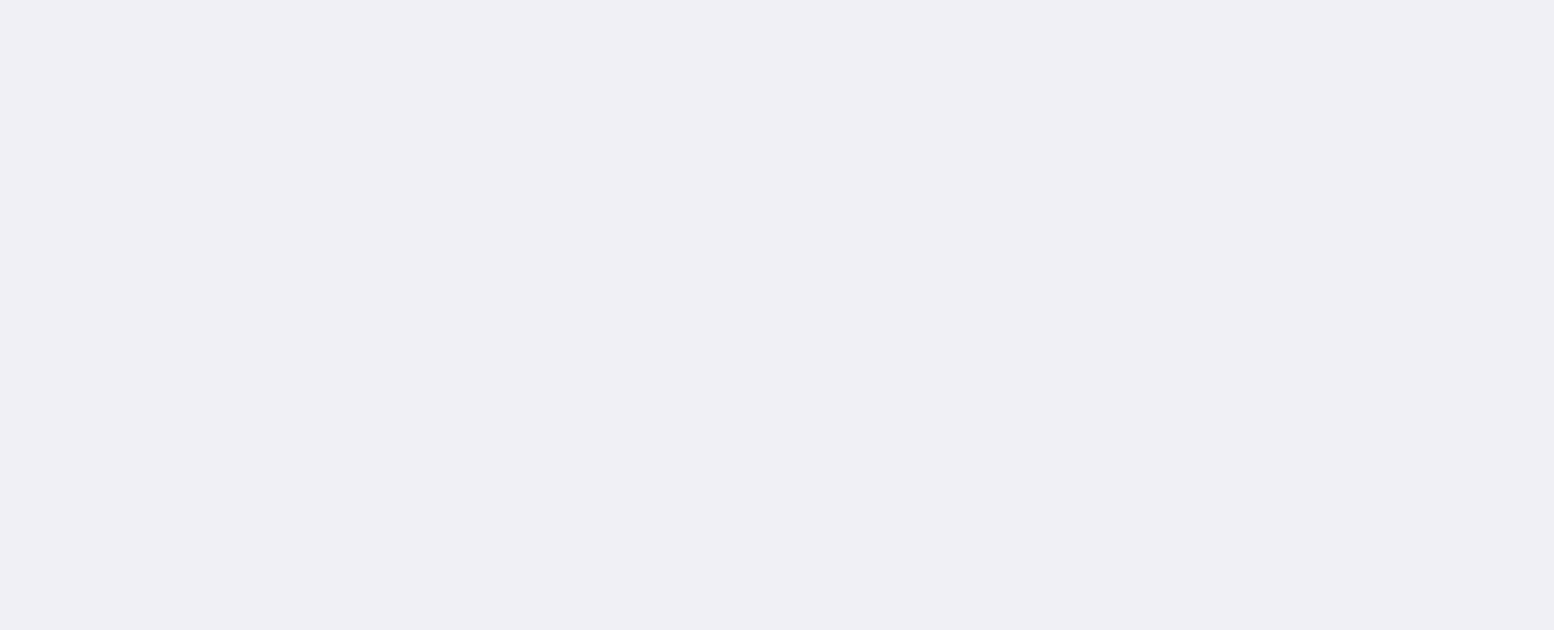
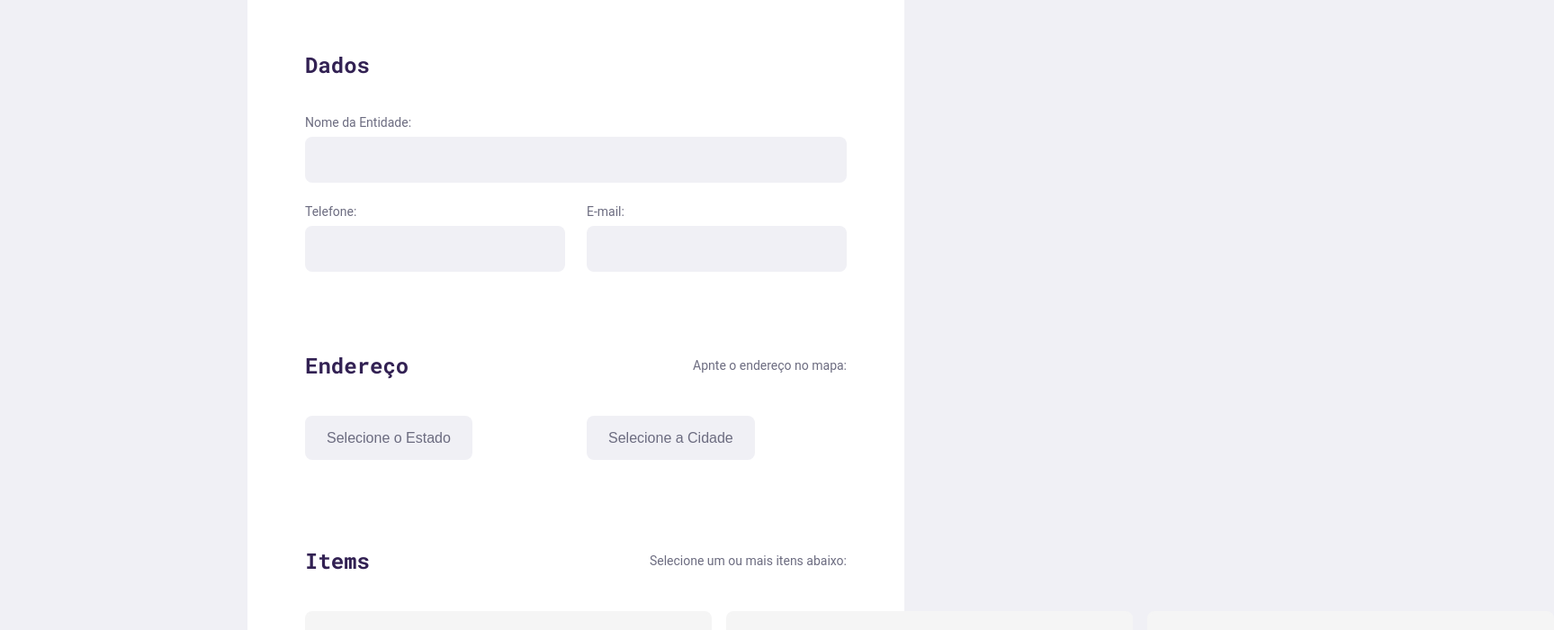
Before and after one commit to Bignotto/nlw01, a React (Create React App) app in the folder web/: page /cadastro in a window 1280 px wide. Shown: the part 340-1040 px from the top of the page at 90% size, 1727 px wide, since content can reach past the window. Before the commit the page ends 800 px from the top, so only its background shows below. Built offline with nearby package versions, Linux system fonts and the light colour scheme.

Commit message:
aula3 formulario criado

```diff
--- a/web/src/pages/CreatePoint/index.tsx
+++ b/web/src/pages/CreatePoint/index.tsx
@@ -3,9 +3,104 @@
 */
 
 import React from "react";
+import { Link } from "react-router-dom";
+import { FiArrowLeft } from "react-icons/fi";
+
+import "./styles.css";
+import logo from "../../assets/logo.svg";
 
 const CreatePoint = () => {
-  return <h1>Big Rules on CreatePoint page</h1>;
+  return (
+    <div id="page-create-point">
+      <header>
+        <img src={logo} alt="logo" />
+        <Link to="/">
+          <FiArrowLeft />
+          Voltar para Home
+        </Link>
+      </header>
+      <form>
+        <h1>
+          Cadastro de <br />
+          Ponto de Coleta
+        </h1>
+        <fieldset>
+          <legend>
+            <h2>Dados</h2>
+          </legend>
+          <div className="field">
+            <label htmlFor="name">Nome da Entidade:</label>
+            <input type="text" name="name" id="name" />
+          </div>
+          <div className="field-group">
+            <div className="field">
+              <label htmlFor="telefone">Telefone:</label>
+              <input type="text" name="telefone" id="telefone" />
+            </div>
+            <div className="field">
+              <label htmlFor="email">E-mail:</label>
+              <input type="email" name="email" id="email" />
+            </div>
+          </div>
+        </fieldset>
+        <fieldset>
+          <legend>
+            <h2>Endereço</h2>
+            <span>Apnte o endereço no mapa:</span>
+          </legend>
+          <div className="field-group">
+            <div className="field">
+              <label htmlFor="uf">
+                <select name="uf" id="uf">
+                  <option value="0">Selecione o Estado</option>
+                </select>
+              </label>
+            </div>
+            <div className="field">
+              <label htmlFor="city">
+                <select name="city" id="city">
+                  <option value="0">Selecione a Cidade</option>
+                </select>
+              </label>
+            </div>
+          </div>
+        </fieldset>
+        <fieldset>
+          <legend>
+            <h2>Items</h2>
+            <span>Selecione um ou mais itens abaixo:</span>
+          </legend>
+          <ul className="items-grid">
+            <li>
+              <img src="http://localhost:3333/uploads/oleo.svg" alt="temp" />
+              <span>Óleo de Cozinha</span>
+            </li>
+            <li>
+              <img src="http://localhost:3333/uploads/oleo.svg" alt="temp" />
+              <span>Óleo de Cozinha</span>
+            </li>
+            <li>
+              <img src="http://localhost:3333/uploads/oleo.svg" alt="temp" />
+              <span>Óleo de Cozinha</span>
+            </li>
+            <li>
+              <img src="http://localhost:3333/uploads/oleo.svg" alt="temp" />
+              <span>Óleo de Cozinha</span>
+            </li>
+            <li>
+              <img src="http://localhost:3333/uploads/oleo.svg" alt="temp" />
+              <span>Óleo de Cozinha</span>
+            </li>
+            <li>
+              <img src="http://localhost:3333/uploads/oleo.svg" alt="temp" />
+              <span>Óleo de Cozinha</span>
+            </li>
+          </ul>
+        </fieldset>
+        <button type="submit">Cadastrar ponto de coleta</button>
+      </form>
+    </div>
+  );
 };
 
 export default CreatePoint;
--- a/web/src/CreatePoint.css
+++ b/web/src/pages/CreatePoint/styles.css
@@ -31,7 +31,7 @@
   margin: 80px auto;
   padding: 64px;
   max-width: 730px;
-  background: #FFF;
+  background: #fff;
   border-radius: 8px;
 
   display: flex;
@@ -79,16 +79,16 @@
   margin-bottom: 24px;
 }
 
-#page-create-point form .field input[type=text],
-#page-create-point form .field input[type=email],
-#page-create-point form .field input[type=number] {
+#page-create-point form .field input[type="text"],
+#page-create-point form .field input[type="email"],
+#page-create-point form .field input[type="number"] {
   flex: 1;
-  background: #F0F0F5;
+  background: #f0f0f5;
   border-radius: 8px;
   border: 0;
   padding: 16px 24px;
   font-size: 16px;
-  color: #6C6C80;
+  color: #6c6c80;
 }
 
 #page-create-point form .field select {
@@ -96,16 +96,16 @@
   -moz-appearance: none;
   appearance: none;
   flex: 1;
-  background: #F0F0F5;
+  background: #f0f0f5;
   border-radius: 8px;
   border: 0;
   padding: 16px 24px;
   font-size: 16px;
-  color: #6C6C80;
+  color: #6c6c80;
 }
 
 #page-create-point form .field input::placeholder {
-  color: #A0A0B2;
+  color: #a0a0b2;
 }
 
 #page-create-point form .field label {
@@ -130,8 +130,8 @@
   align-items: center;
 }
 
-#page-create-point form .field-check input[type=checkbox] {
-  background: #F0F0F5;
+#page-create-point form .field-check input[type="checkbox"] {
+  background: #f0f0f5;
 }
 
 #page-create-point form .field-check label {
@@ -150,7 +150,7 @@
   height: 56px;
   background: var(--primary-color);
   border-radius: 8px;
-  color: #FFF;
+  color: #fff;
   font-weight: bold;
   font-size: 16px;
   border: 0;
@@ -161,7 +161,7 @@
 }
 
 #page-create-point form button:hover {
-  background: #2FB86E;
+  background: #2fb86e;
 }
 
 .items-grid {
@@ -194,10 +194,10 @@
 
   display: flex;
   align-items: center;
-  color: var(--title-color)
+  color: var(--title-color);
 }
 
 .items-grid li.selected {
-  background: #E1FAEC;
-  border: 2px solid #34CB79;
+  background: #e1faec;
+  border: 2px solid #34cb79;
 }
```
